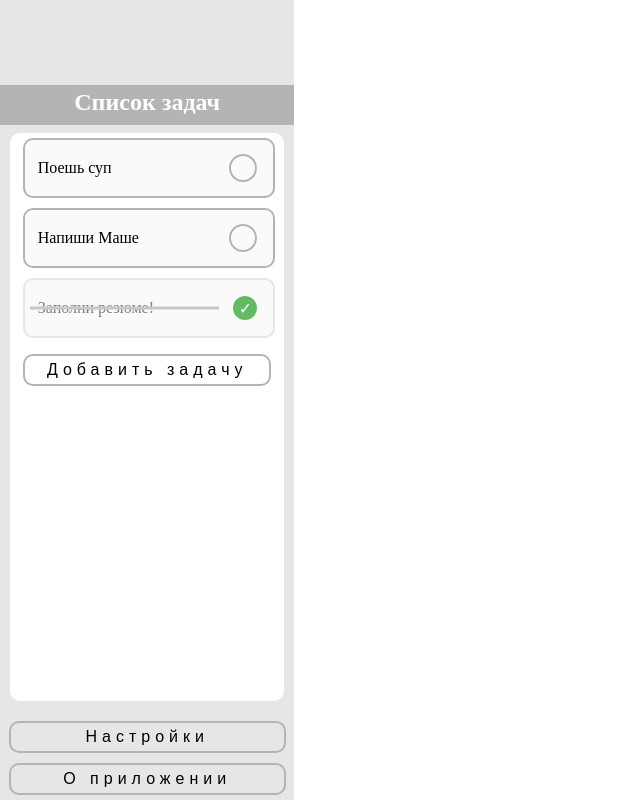
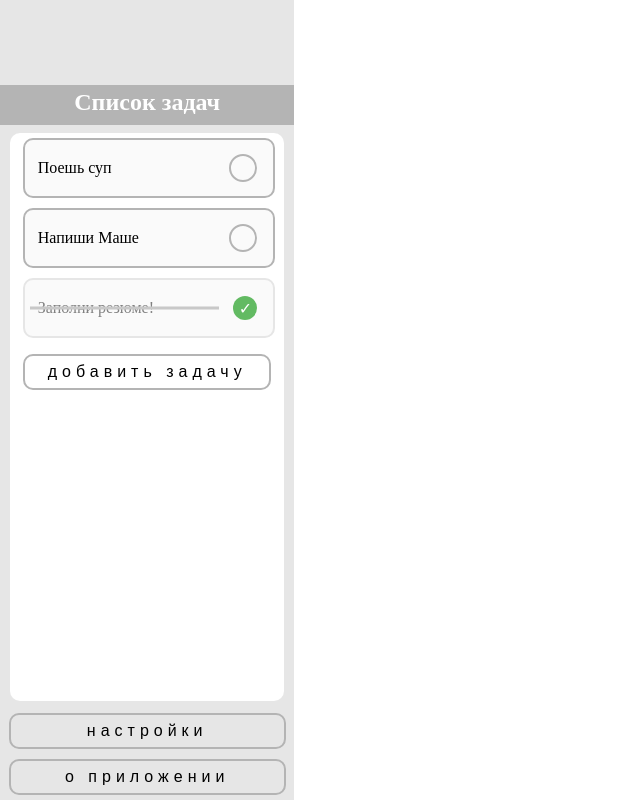
Before and after one commit to cptSkayt/MyNotion, a React (Vite) app in the folder MyNotion/: page / in a window 1280 px wide. Shown: the whole page, without its empty margins (0-640 px from the left). Built offline with nearby package versions, Linux system fonts and the light colour scheme; a web font is replaced by a local one.

Commit message:
Переработал структуру и дизайн кнопок

```diff
--- a/MyNotion/src/components/Popup.css
+++ b/MyNotion/src/components/Popup.css
@@ -8,7 +8,19 @@
     src: url("/Inter.ttf"), format('ttf');
 }
 
+@keyframes popup {
+    0% {
+      opacity: 0;
+      transform: scale(0.95);
+    }
+    100% {
+      opacity: 1;
+      transform: scale(1);
+    }
+}
+
 .main-popup:not(.close) {
+    z-index: 10;
     position: fixed;
     top: 0;
     width: 100vw;
@@ -26,13 +38,17 @@
 }
 
 .popup-content {
+    animation: popup 0.2s ease-out;
+    transition: transform 0.5s ease, opacity 0.3s ease;
+
     position: relative;
     margin: 2vh 15vw;
     width: 70vw;
     height: 40vh;
     max-height: 70vh;
     overflow-y: scroll;
-    background-color: rgb(240, 240, 240);
+    /* background-color: rgb(240, 240, 240); */
+    background: linear-gradient(240deg, #f0f0f0, #d5d5d5);
     border-radius: 20px;
     padding: 1vh;
 }
@@ -58,32 +74,6 @@
     height: auto;
     font-size: 2vh;
     font-family: "description";
-}
-
-.remove-button {
-    position: absolute;
-    right: 10%;
-    bottom: 2vh;
-
-    width: 150px;
-    height: 30px;
-    border-radius: 10px;
-
-    border: 2px solid rgb(255, 100, 100);
-    color: black;
-    font-family: Arial;
-    font-size: 2vh;
-
-    &:hover {
-        cursor: pointer;
-        background-color: rgb(255, 100, 100);
-        color: white;
-        transition: all 0.4s;
-    }
-
-    &:active {
-        opacity: 0.7;
-    }
 }
 
 .close-button {
--- a/MyNotion/src/components/Popup.jsx
+++ b/MyNotion/src/components/Popup.jsx
@@ -29,6 +29,7 @@ const Popup = function ({ info, closePopup, removeTask }) {
                     </label>
                     <textarea id="create-textarea" onChange={(event) => (object.text = event.target.value)}/>
                     <div className="close-button" onClick={closePopup}>X</div>
+                    <TextButton flag="add">Добавить</TextButton>
                 </div>
             </div>
         )
--- a/MyNotion/src/components/Task.css
+++ b/MyNotion/src/components/Task.css
@@ -17,6 +17,7 @@
     &:hover {
         background-color: rgb(240, 240, 240);
         cursor: pointer;
+        transition: background-color 0.2s;
     }
 
     .task-text {
--- a/MyNotion/src/components/TextButton.css
+++ b/MyNotion/src/components/TextButton.css
@@ -1,6 +1,37 @@
+@keyframes background {
+    from {
+        width: 5%;
+    }
+    to {
+        width: 100%;
+    }
+}
+
+.text-button-block {
+    height: auto;
+}
+
+.text-button-block + .text-button-block {
+    margin-top: 10px;
+}
+
+.content-main {
+    position: relative;
+    width: 100%;
+    height: auto;
+    background-color: transparent;
+    overflow: hidden;
+}
+
 .text-button {
+    position: relative;
+    z-index: 1;
+
+    top: 0;
+    left: 0;
+    width: 100%;
     height: auto;
-    padding: 5px;
+    padding: 12px;
 
     border-radius: 10px;
     background-color: transparent;
@@ -9,41 +40,91 @@
     font-family: Arial;
     font-size: 2vh;
     letter-spacing: 5px;
+    text-transform: lowercase;
+    line-height: 50%;
 
     &:active {
         opacity: 0.7;
         transition: all 0.01s;
     }
+
 }
 
-.text-button + .text-button {
-    margin-top: 10px;
+.back {
+    position: absolute;
+    height: 100%;
+    top: 0;
+    left: 0;
+    border-radius: 10px;
+    z-index: 0;
 }
 
-.default {
+.default-block {
     width: 94%;
     margin-left: 3%;
-
-    border: 2px solid rgb(180, 180, 180);
-
-    &:hover {
-        background-color: rgb(180, 180, 180);
-        color: white;
-        transition: all 0.2s;
-    }
 }
 
-.remove {
+.content-default:hover .back {
+    animation: background 0.4s;
+    background-color: rgb(180, 180, 180);
+
+    transition: animation 1s ease-in;
+    width: 100%;
+}
+
+.content-default:hover .text-button {
+    color: white;
+    transition: all 0.4s;
+}
+
+.default-button {
+    border: 2px solid rgb(180, 180, 180);
+}
+
+.remove-block {
     position: absolute;
     width: 180px;
     right: 10%;
     bottom: 2vh;
+}
 
+.content-remove:hover .back {
+    animation: background 0.4s;
+    background-color: rgb(255, 100, 100);
+
+    transition: animation 1s ease-in;
+    width: 100%;
+}
+
+.content-remove:hover .text-button {
+    color: white;
+    transition: all 0.4s;
+}
+
+.remove-button {
     border: 2px solid rgb(255, 100, 100);
+}
 
-    &:hover {
-        background-color: rgb(255, 100, 100);
-        color: white;
-        transition: all 0.2s;
-    }
+.add-block {
+    position: absolute;
+    width: 200px;
+    right: 5%;
+    bottom: 2vh;
 }
+
+.content-add:hover .back {
+    animation: background 0.4s;
+    background-color: rgb(50, 90, 255);
+
+    transition: animation 1s ease-in;
+    width: 100%;
+}
+
+.content-add:hover .text-button {
+    color: white;
+    transition: all 0.4s;
+}
+
+.add-button {
+    border: 2px solid rgb(50, 90, 255);
+}
--- a/MyNotion/src/components/TextButton.jsx
+++ b/MyNotion/src/components/TextButton.jsx
@@ -3,7 +3,9 @@ import './TextButton.css';
 
 const TextButton = function ({ flag, children, openPopup, func}) {
     return (
-        <button className={"text-button" + " " + flag} onClick={
+        <div className={"text-button-block" + " " + flag + "-block"}>
+            <div className={"content-main" + " " + "content-" + flag}>
+                <button className={"text-button" + " " + flag + "-button"} onClick={
                     () => {
                         if (openPopup !== undefined) {
                             openPopup({key: "createTask"});
@@ -19,6 +21,9 @@ const TextButton = function ({ flag, children, openPopup, func}) {
                 }>
                     {children}
                 </button>
+                <div className="back"></div>
+            </div>
+        </div>
     )
 }
 
```
Lines whose indentation alone changed are shown as unchanged.
